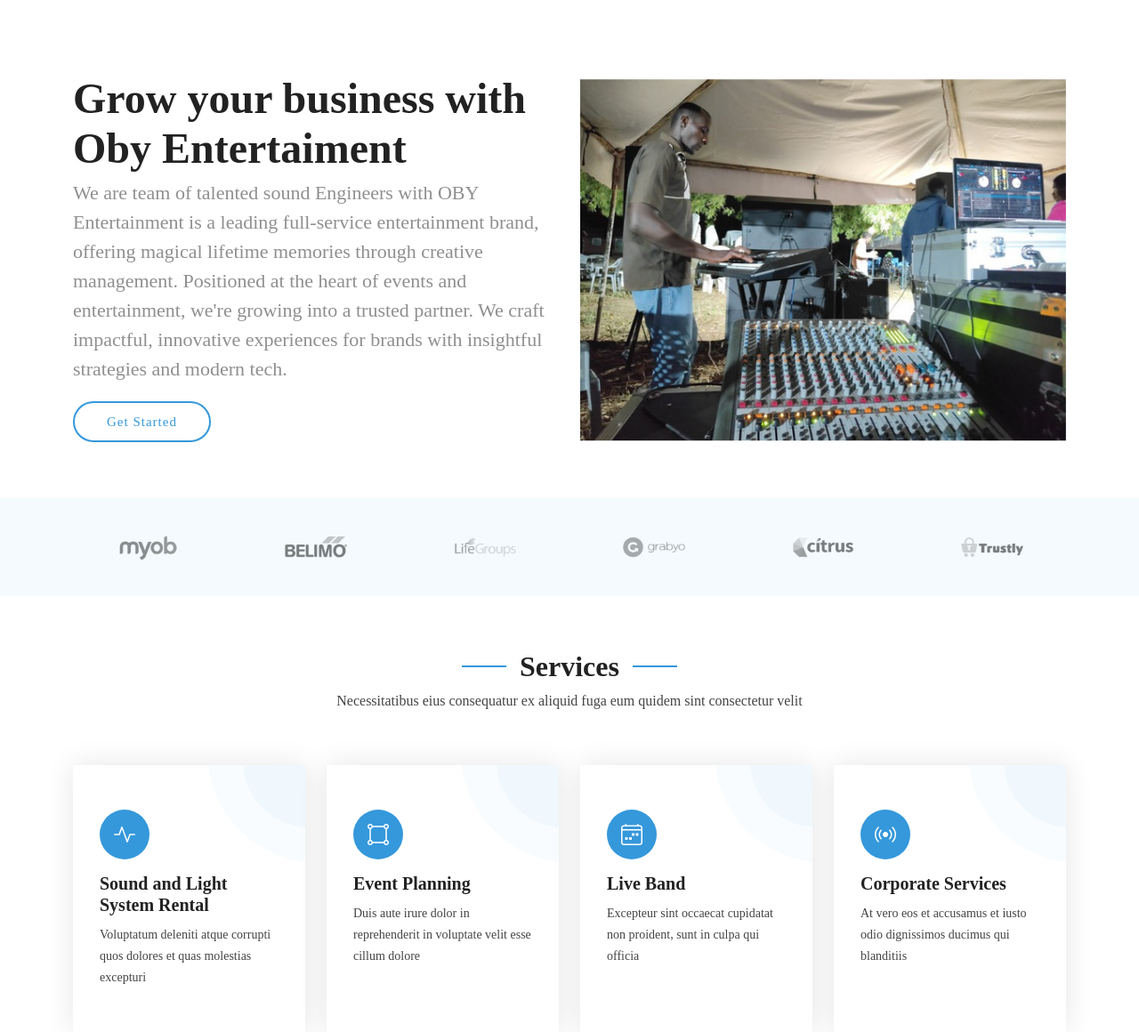
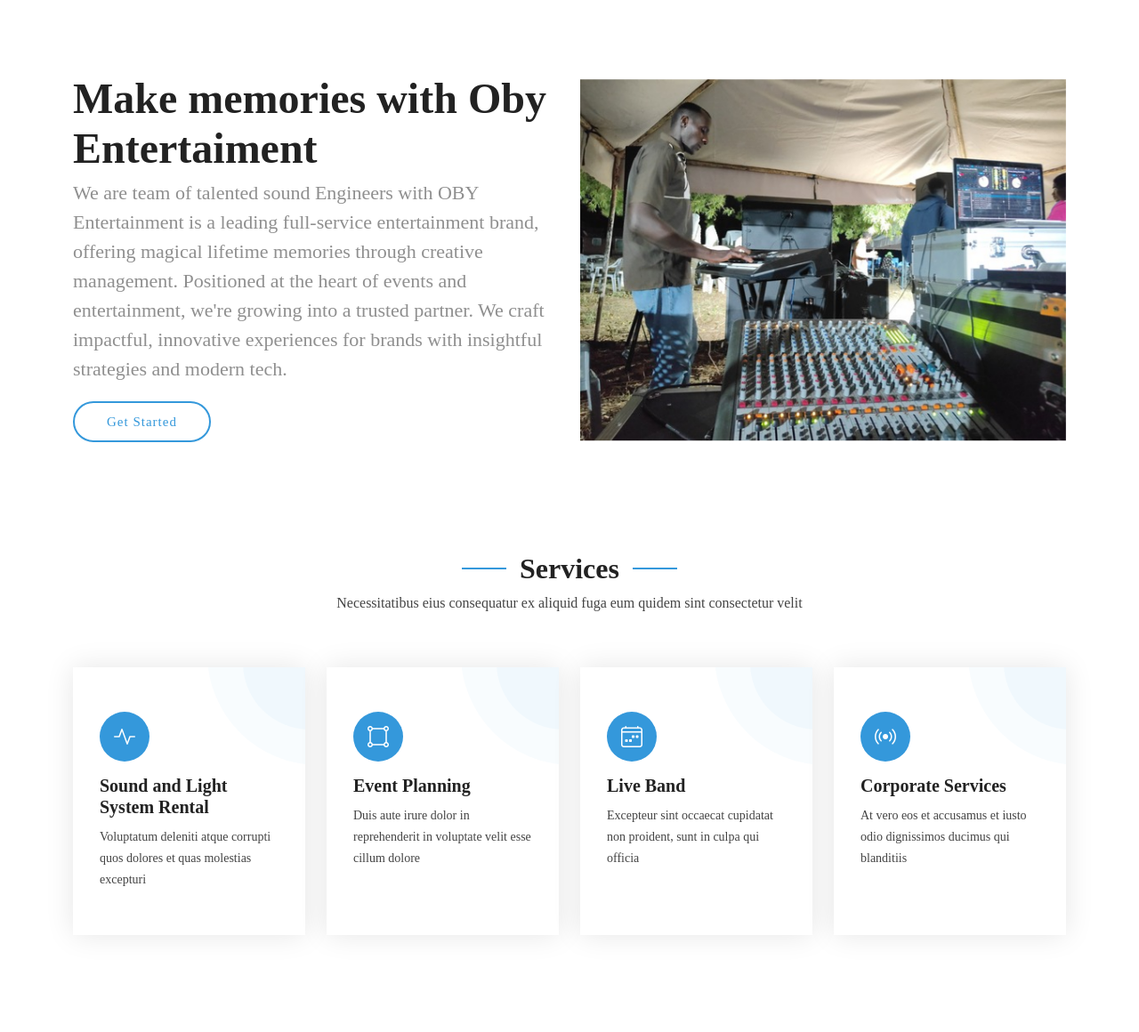
Before and after one commit to Oriengo/obyentertainment, a PHP site: page / in a window 1280 px wide. Shown: the part 90-1250 px from the top of the page at 89% size. Run offline with PHP 8.4, Linux system fonts and the light colour scheme.

Commit message:
second commit

```diff
--- a/index.php
+++ b/index.php
@@ -11,7 +11,7 @@ include "common-header.php"
       <div class="container">
         <div class="row gy-4">
           <div class="col-lg-6 order-2 order-lg-1 d-flex flex-column justify-content-center">
-            <h1>Grow your business with Oby Entertaiment</h1>
+            <h1>Make memories with <b>Oby Entertaiment</b></h1>
             <p>We are team of talented sound Engineers with
 
             OBY Entertainment is a leading full-service entertainment brand, offering magical lifetime
@@ -25,7 +25,7 @@ include "common-header.php"
             </div>
           </div>
           <div class="col-lg-6 order-1 order-lg-2 hero-img">
-            <img src="assets/img/image1.JPG" class="img-fluid animated" alt="">
+            <img src="assets/img/image1.jpg" class="img-fluid animated" alt="">
           </div>
         </div>
       </div>
@@ -33,7 +33,7 @@ include "common-header.php"
     </section><!-- /Hero Section -->
 
     <!-- Clients Section -->
-    <section id="clients" class="clients section light-background">
+    <!-- <section id="clients" class="clients section light-background">
 
       <div class="container" data-aos="fade-up">
 
@@ -41,33 +41,33 @@ include "common-header.php"
 
           <div class="col-xl-2 col-md-3 col-6 client-logo">
             <img src="assets/img/clients/client-1.png" class="img-fluid" alt="">
-          </div><!-- End Client Item -->
+          </div>
 
           <div class="col-xl-2 col-md-3 col-6 client-logo">
             <img src="assets/img/clients/client-2.png" class="img-fluid" alt="">
-          </div><!-- End Client Item -->
+          </div>
 
           <div class="col-xl-2 col-md-3 col-6 client-logo">
             <img src="assets/img/clients/client-3.png" class="img-fluid" alt="">
-          </div><!-- End Client Item -->
+          </div>
 
           <div class="col-xl-2 col-md-3 col-6 client-logo">
             <img src="assets/img/clients/client-4.png" class="img-fluid" alt="">
-          </div><!-- End Client Item -->
+          </div>
 
           <div class="col-xl-2 col-md-3 col-6 client-logo">
             <img src="assets/img/clients/client-5.png" class="img-fluid" alt="">
-          </div><!-- End Client Item -->
+          </div>
 
           <div class="col-xl-2 col-md-3 col-6 client-logo">
             <img src="assets/img/clients/client-6.png" class="img-fluid" alt="">
-          </div><!-- End Client Item -->
+          </div>
 
         </div>
 
       </div>
 
-    </section>
+    </section> -->
     <!-- Services Section -->
     <section id="services" class="services section">
 
```
